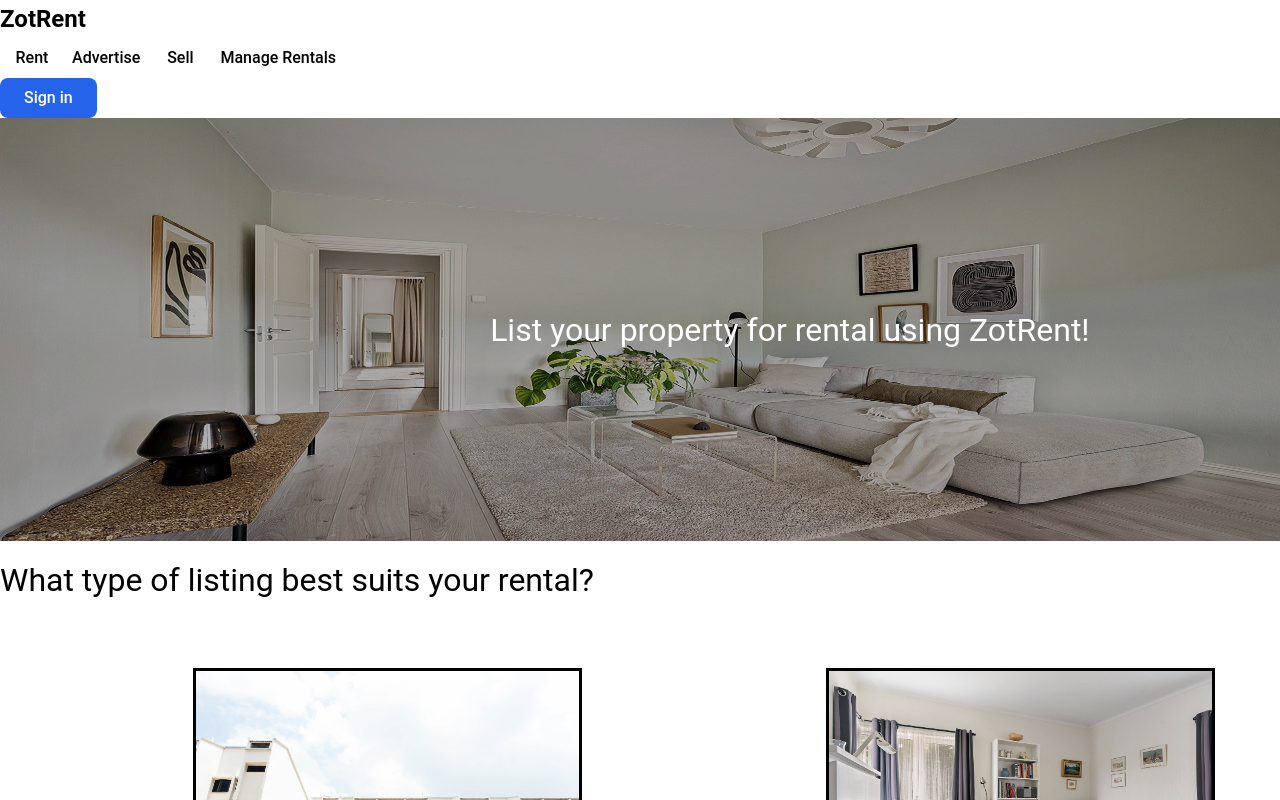
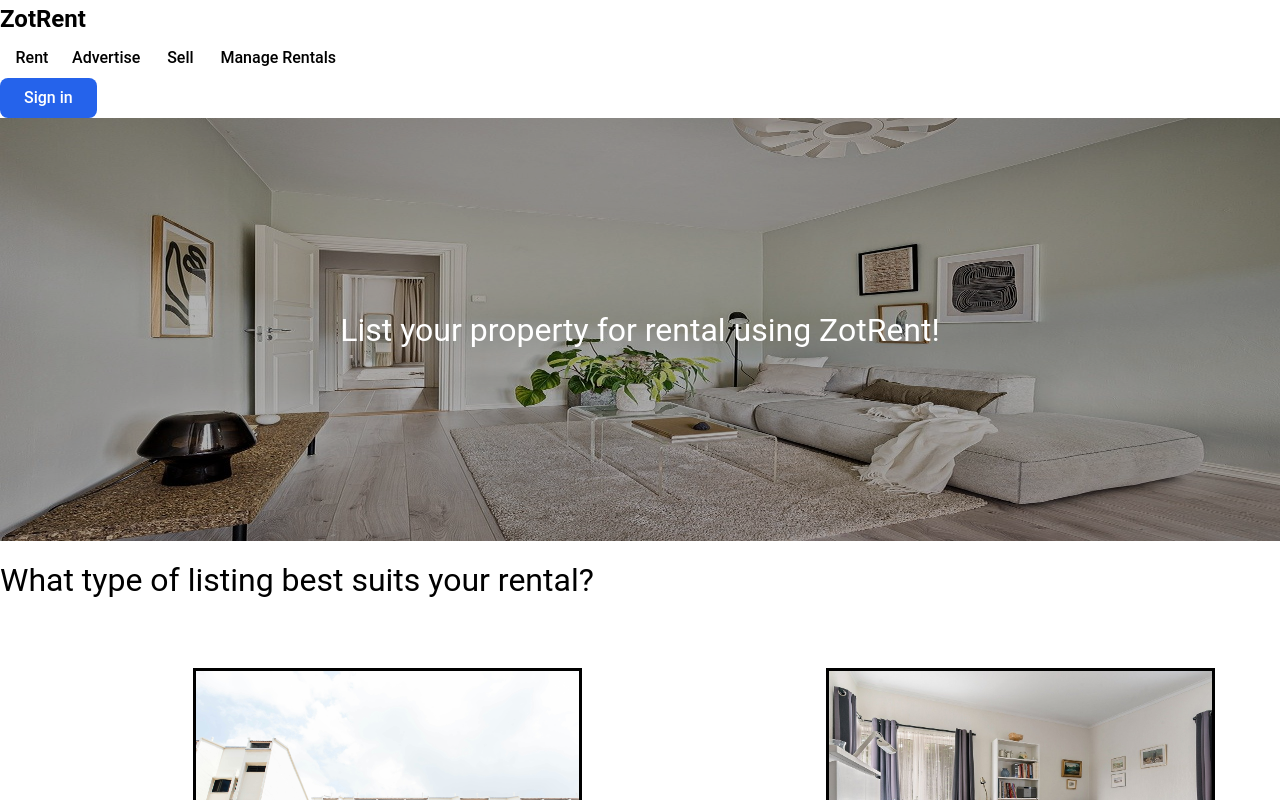
Before and after one commit to mendel1224/ZotRent, a React (Vite) app: page /rental-page in a window 1280 px wide. Shown: the top 800 px of the page. Built offline with nearby package versions, Linux system fonts and the light colour scheme.

Commit message:
fixed formatting of rentalpage

```diff
--- a/src/pages/RentalPage.jsx
+++ b/src/pages/RentalPage.jsx
@@ -24,7 +24,7 @@ function RentalPage() {
             position: "absolute",
             top: "50%",
             left: "50%",
-            transform: "translate(-25%, -50%)",
+            transform: "translate(-50%, -50%)",
             color: "white",
             textAlign: "center",
             fontSize: "200%",
```
